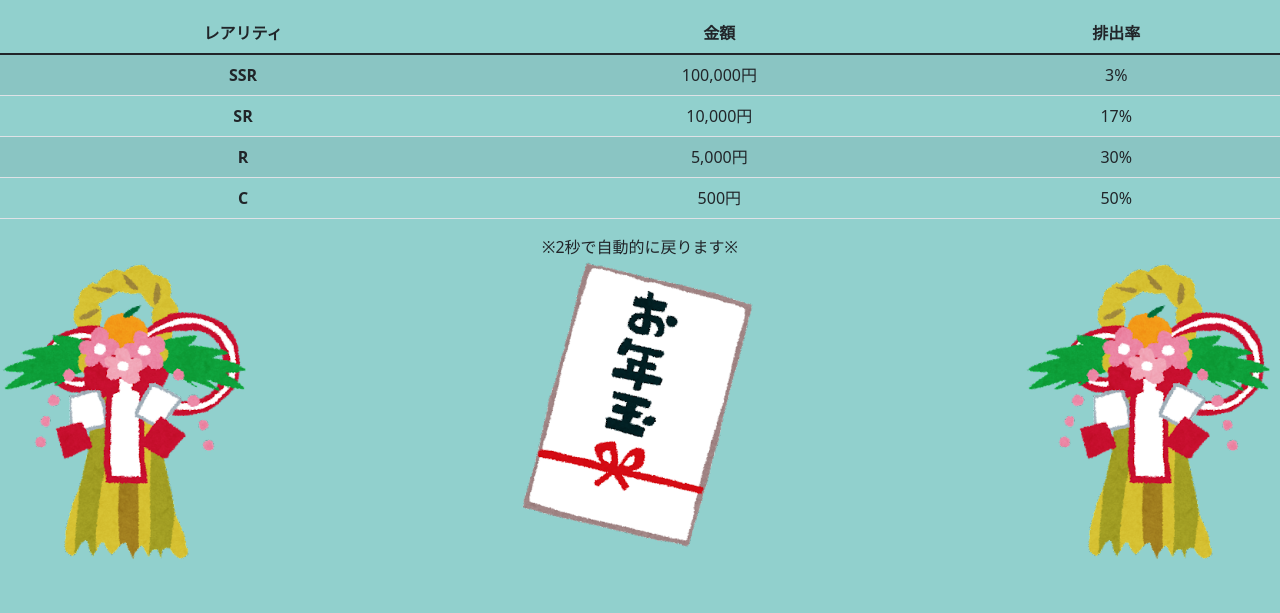
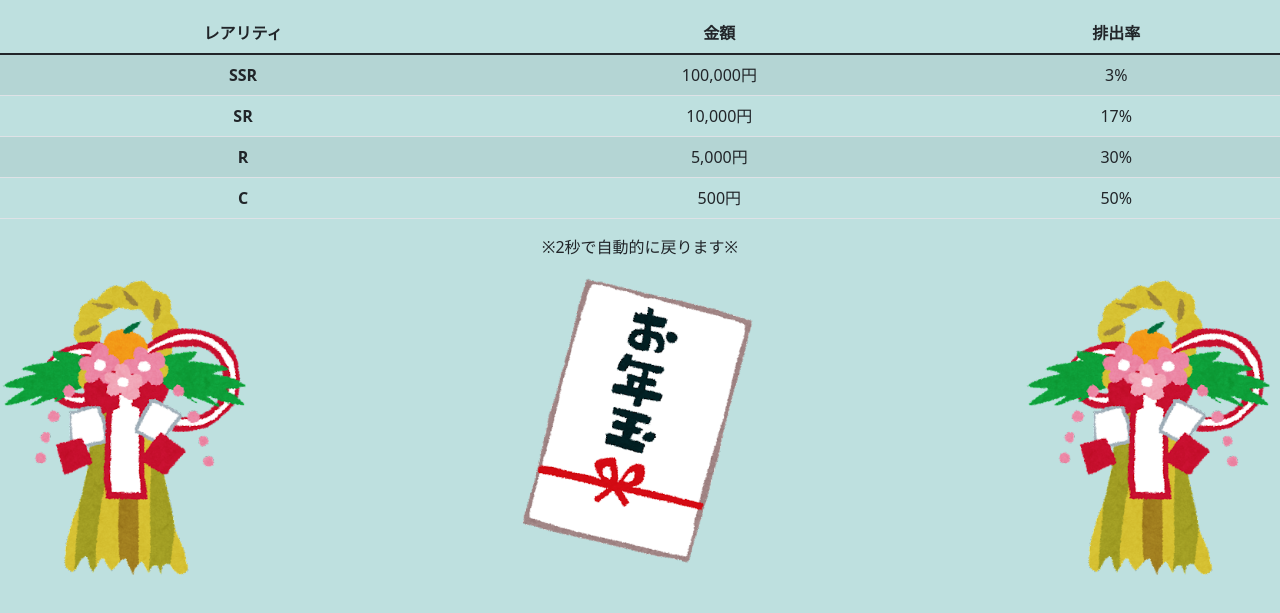
Before and after one commit to realryo1/realryo1.jp, a plain HTML site: page mikuzi/index.html in a window 1280 px wide. Shown: the part 83-696 px from the top of the page. Drawn offline with Linux system fonts and the light colour scheme; files that its build step writes are made by us from their sources; files whose address does not match are found by name.

Commit message:
スタイル修正

```diff
--- a/mikuzi/index.html
+++ b/mikuzi/index.html
@@ -45,14 +45,14 @@
         </tbody>
     </table>
     <span>※2秒で自動的に戻ります※</span>
-    <span class="tyuki">
+    <div class="tyuki">
         <div class="box">
             <img class="box_imageLeft" src="./mikuzi/img/side.png">
             <img class="box_imageRight" src="./mikuzi/img/side.png">
             <img id="start-button" class="trigger" src="./mikuzi/img/wait.png">
             <div id="result-area"></div>
         </div>
-    </span>
+    </div>
     <script src="./mikuzi/gacha.js"></script>
 </body>
 
--- a/mikuzi/style.css
+++ b/mikuzi/style.css
@@ -2,7 +2,7 @@
 
 body {
   text-align: center;
-  background-color: #91d0cd;
+  background-color: #bee0df;
 }
 .box {
   position: relative;
```
